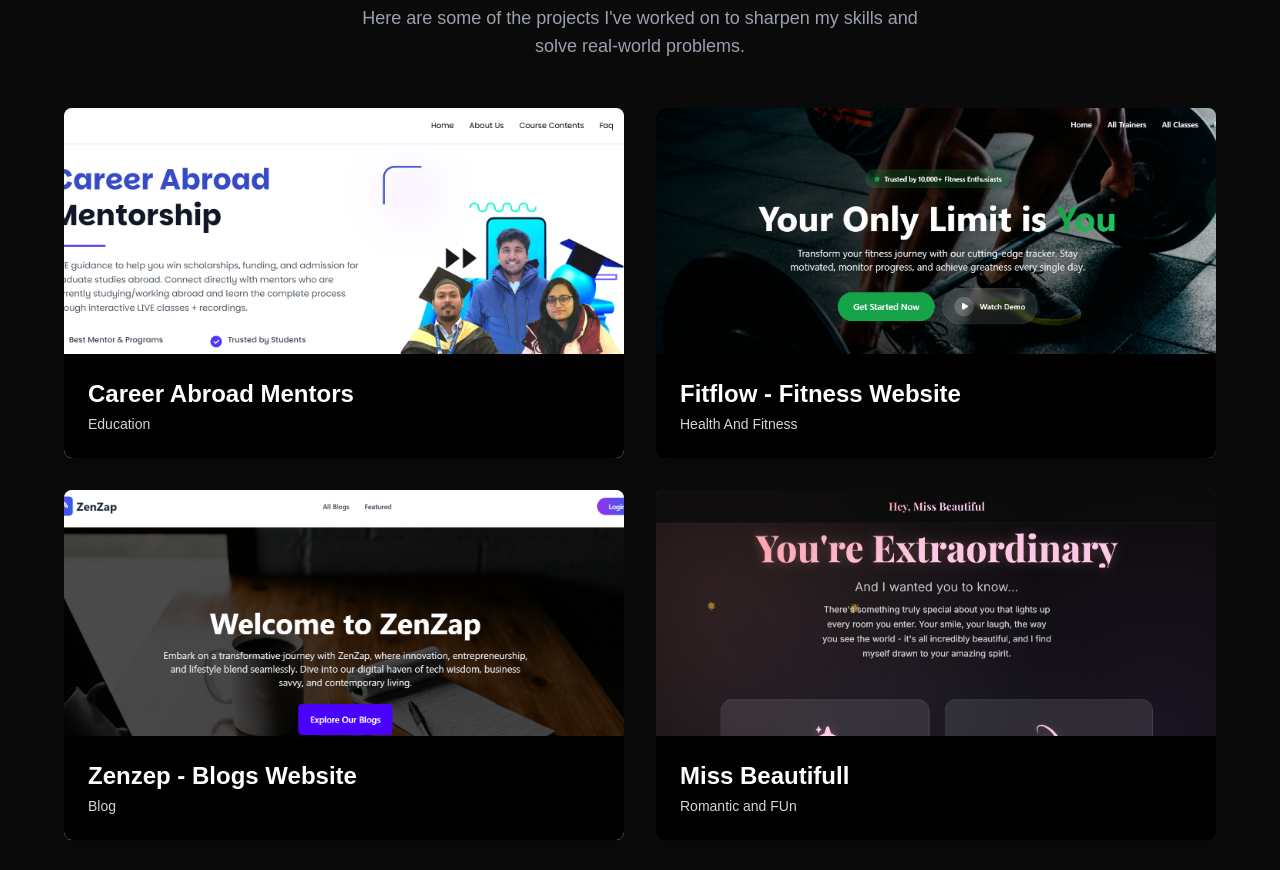
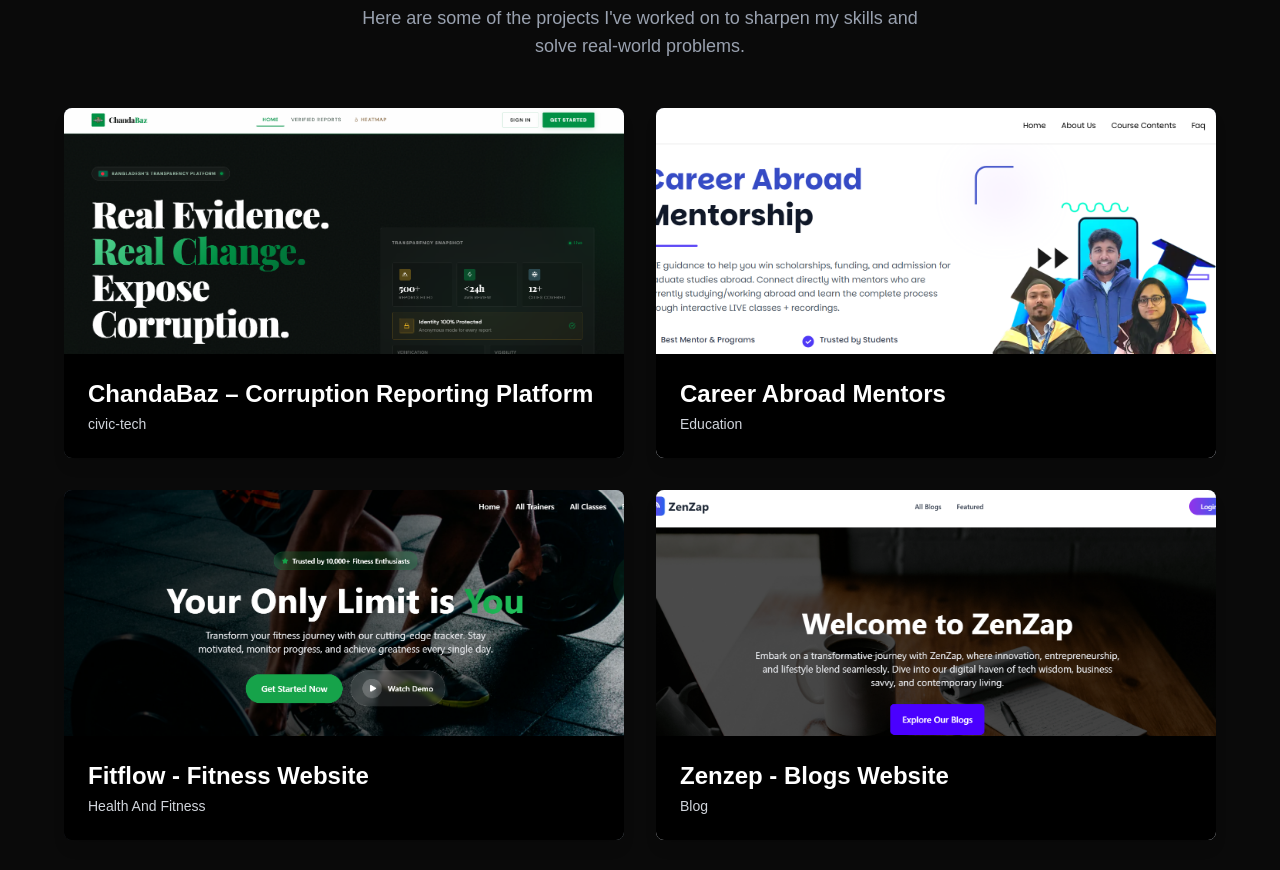
Before and after one commit to DevSadit/_portfolio, a Next.js app: page / in a window 1280 px wide. Shown: the part 3952-4822 px from the top of the page. Built offline with nearby package versions, Linux system fonts and the light colour scheme.

Commit message:
new project added

```diff
--- a/app/_landing/Projects/Projects.jsx
+++ b/app/_landing/Projects/Projects.jsx
@@ -43,6 +43,18 @@ export default function Projects() {
   const projects = [
     {
       id: 1,
+      title: "ChandaBaz – Corruption Reporting Platform",
+      image: "/projects/chandabaz_banner.png",
+      category: "civic-tech",
+      tagColor: "bg-gradient-to-r from-blue-400 to-cyan-400", // Blue gradient for "Trending"
+      links: {
+        live: "https://chandabazz.netlify.app/",
+        client: "https://github.com/DevSadit/chandabaz-web-app",
+        server: "https://github.com/DevSadit/chandabaz-web-app",
+      },
+    },
+    {
+      id: 2,
       title: "Career Abroad Mentors",
       image: "/projects/five.png",
       category: "Education",
```
Also changed, not shown: public/projects/chandabaz_banner.png (added).
